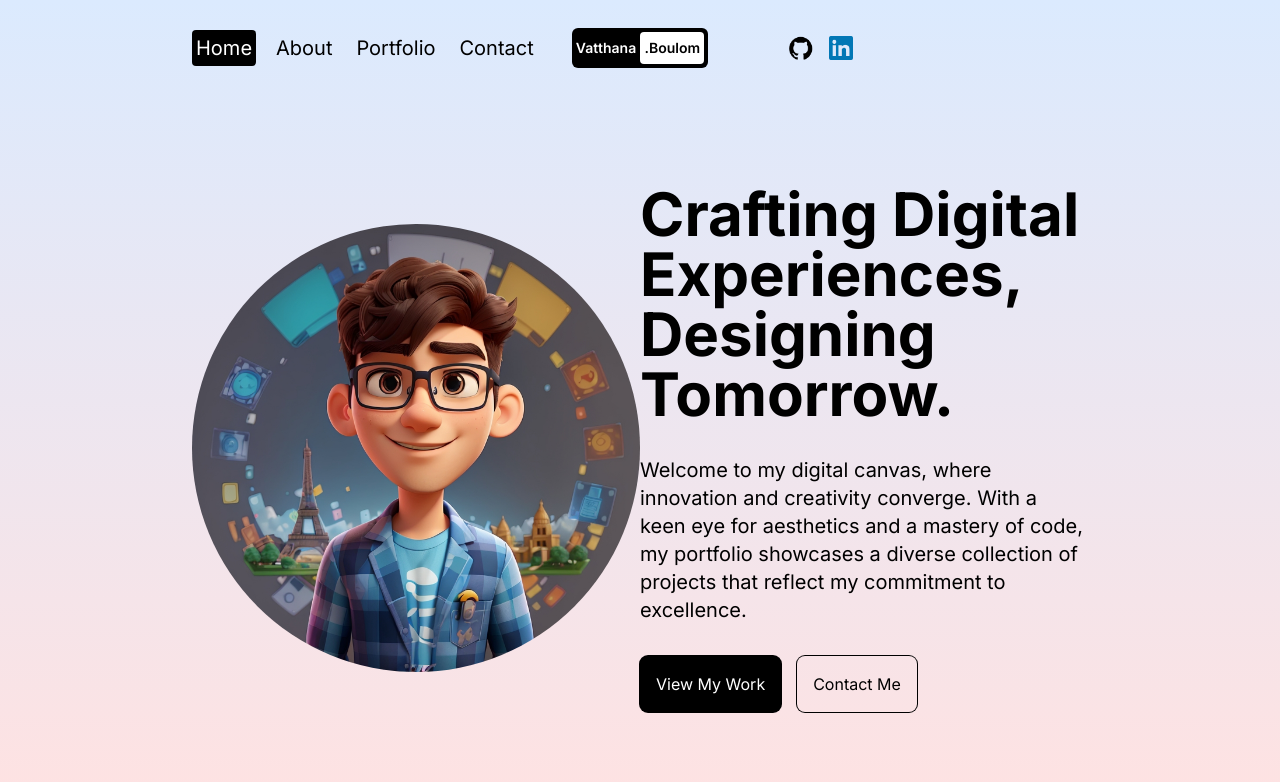
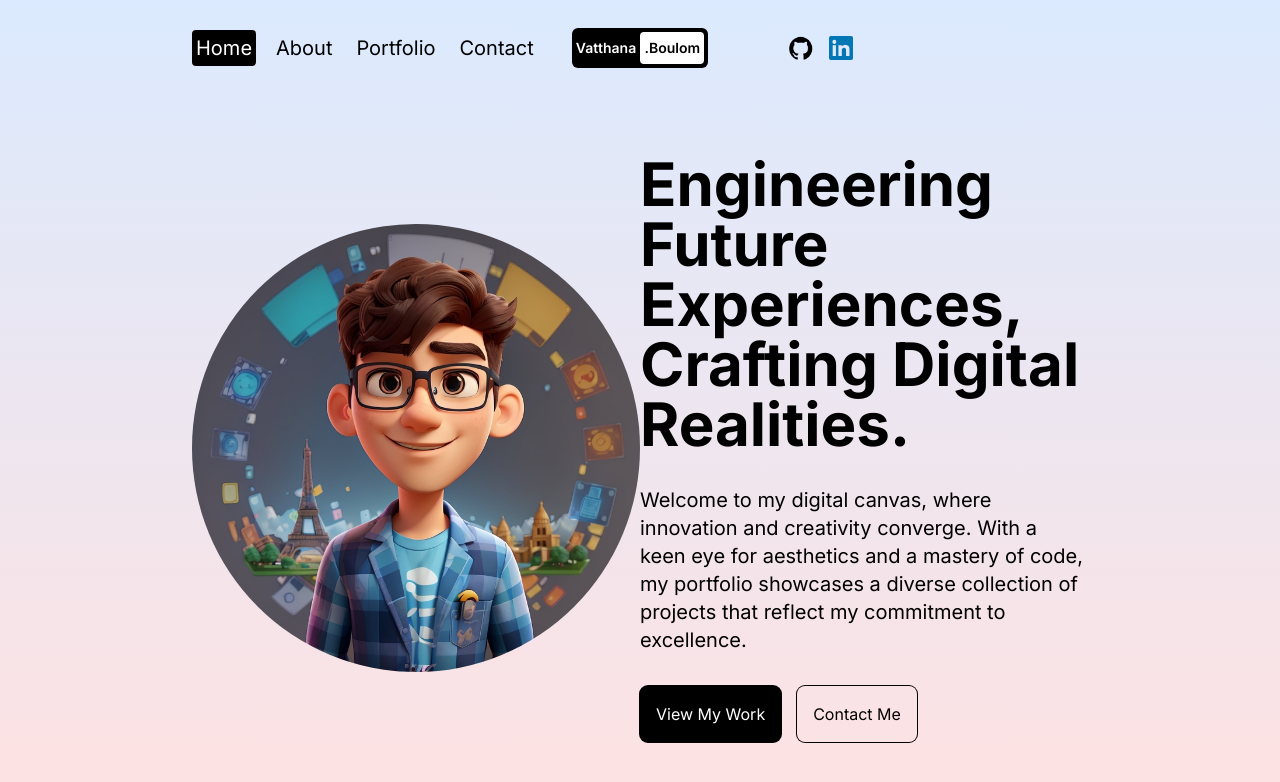
Before and after one commit to VatthanaB/framer-next-portoflio, a Next.js app: page / in a window 1280 px wide. Shown: the top 782 px of the page. Built offline with nearby package versions, Linux system fonts and the light colour scheme.

Commit message:
Update homepage title to reflect engineering focus

```diff
--- a/src/app/page.jsx
+++ b/src/app/page.jsx
@@ -26,7 +26,7 @@ const Homepage = () => {
         <div className="h-1/2 lg:h-full lg:w-1/2 flex flex-col gap-8 items-center justify-center">
           {/* TITLE */}
           <h1 className="text-4xl md:text-6xl font-bold">
-            Crafting Digital Experiences, Designing Tomorrow.
+            Engineering Future Experiences, Crafting Digital Realities.
           </h1>
           {/* DESC */}
           <p className="md:text-xl">
```
